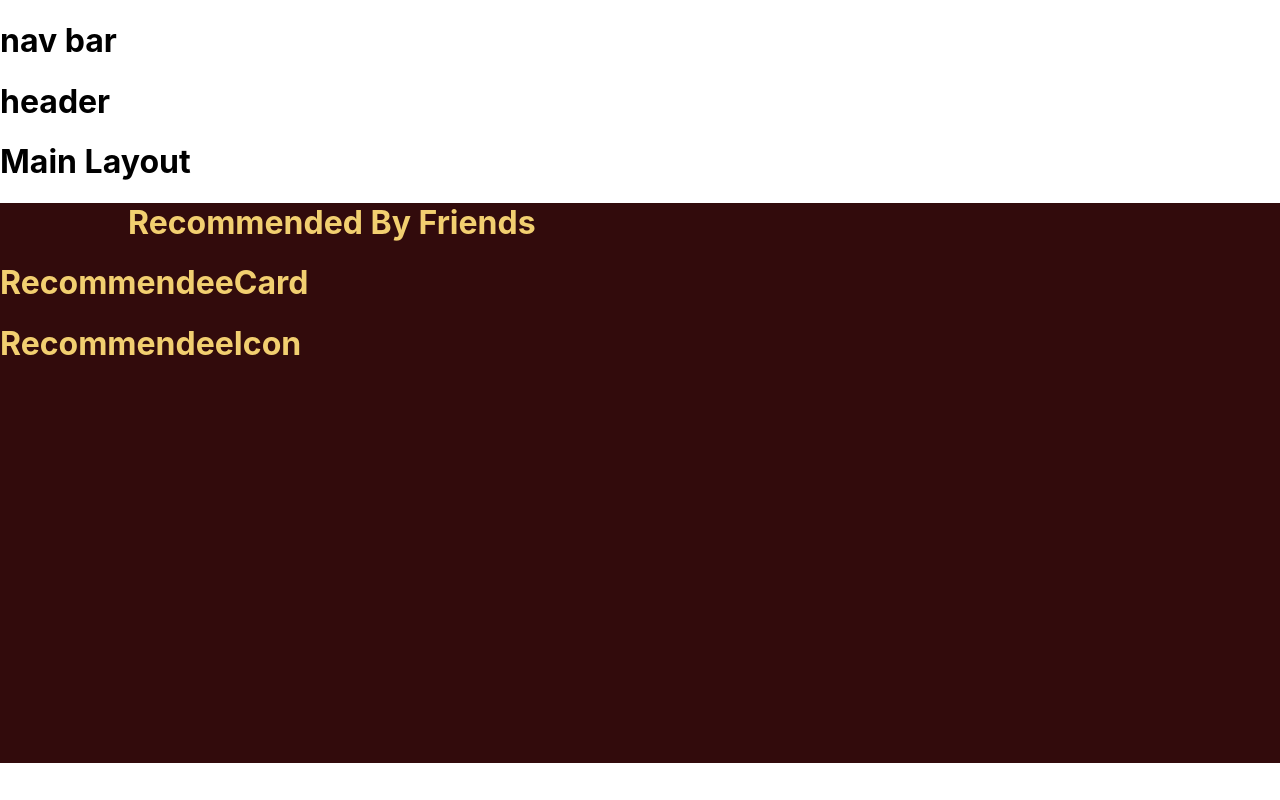
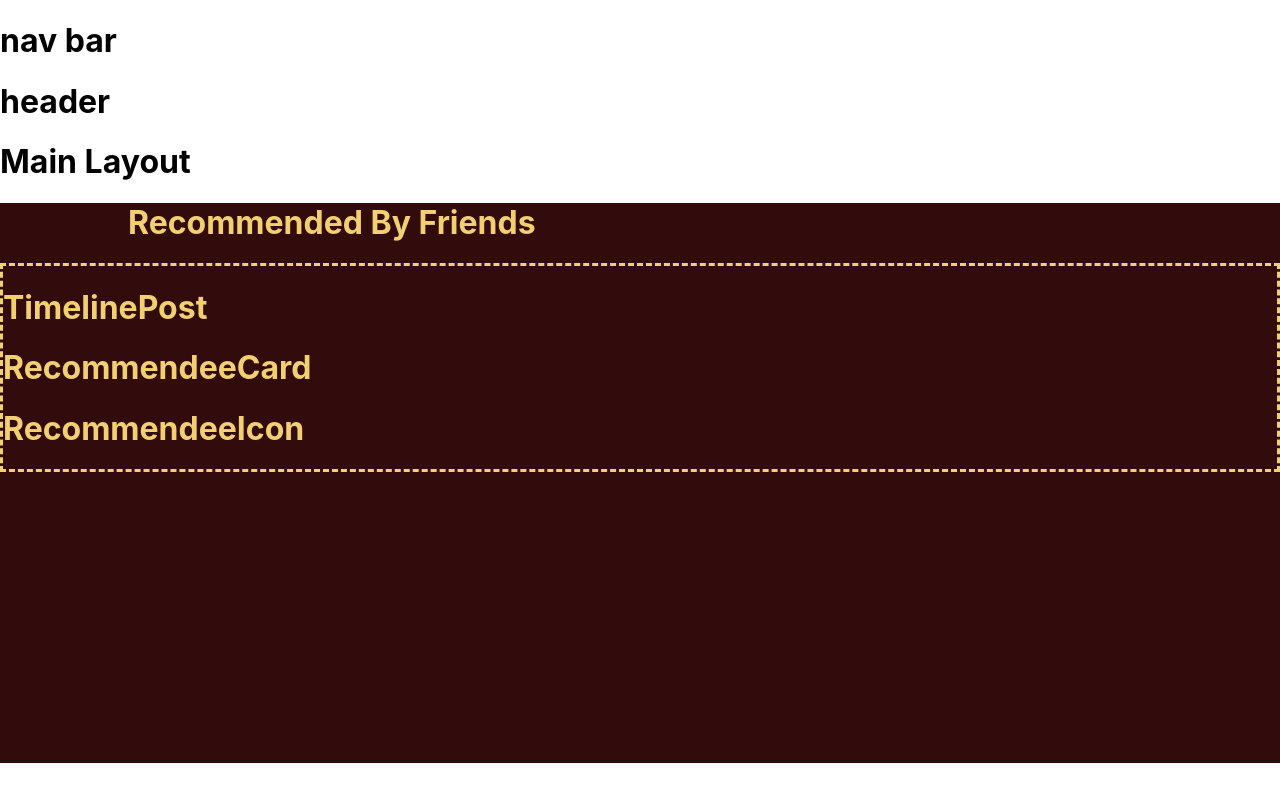
Before and after one commit to streamr-turing/streamr-FE, a React (Create React App) app: page / in a window 1280 px wide. Built offline with nearby package versions, Linux system fonts and the light colour scheme.

Commit message:
creates timelinepost component containing recommendeeIcon and recommendeeCard

```diff
--- a/src/Components/HomePage/HomePage.js
+++ b/src/Components/HomePage/HomePage.js
@@ -1,9 +1,4 @@
-//recommendee-icon
-//recommendee-card
-//timeline-point (recommendee-icon + recomendee-card)
-
-import RecommendeeCard from "../RecommendeeCard/RecommendeeCard"
-import RecommendeeIcon from "../RecommendeeIcon/RecommendeeIcon"
+import TimelinePost from "../TimelinePost/TimelinePost"
 import "./_HomePage.scss"
 
 const HomePage = () => {
@@ -11,8 +6,7 @@ const HomePage = () => {
   return (
     <div className="home-container">
       <h1 className="recommend-title">Recommended By Friends</h1>
-      <RecommendeeCard/>
-      <RecommendeeIcon/>
+      <TimelinePost/>
     </div>
   )
 }
--- /dev/null
+++ b/src/Components/TimelinePost/TimelinePost.js
@@ -0,0 +1,15 @@
+import RecommendeeCard from "../RecommendeeCard/RecommendeeCard"
+import RecommendeeIcon from "../RecommendeeIcon/RecommendeeIcon"
+import './_TimelinePost.scss'
+
+const TimelinePost = () => {
+    return (
+        <div className="timeline-post-container">
+            <h1>TimelinePost</h1>
+            <RecommendeeCard />
+            <RecommendeeIcon />
+        </div>
+    )
+}
+
+export default TimelinePost
--- /dev/null
+++ b/src/Components/TimelinePost/_TimelinePost.scss
@@ -0,0 +1,3 @@
+.timeline-post-container{
+    border-style: dashed;
+}
```
